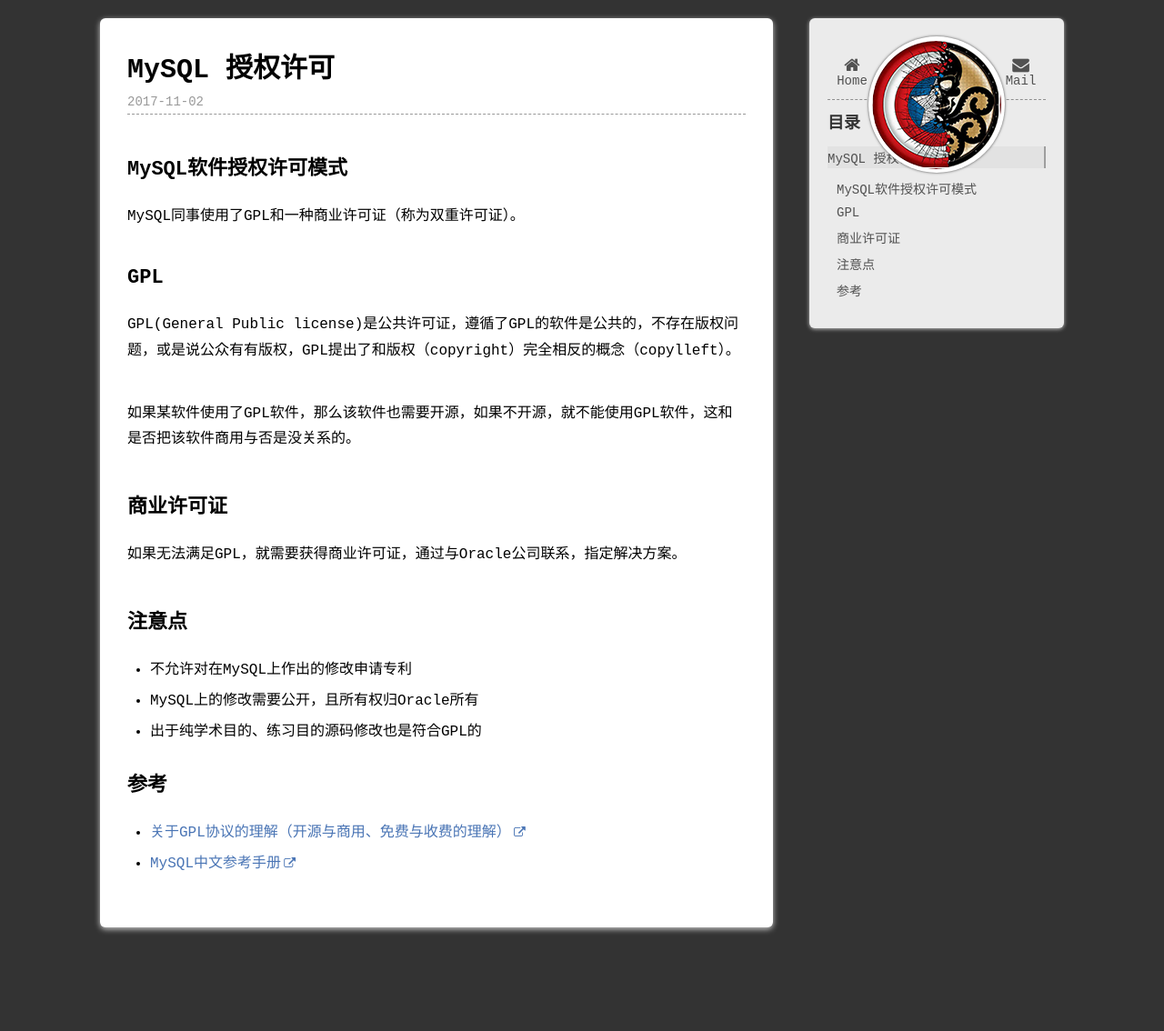
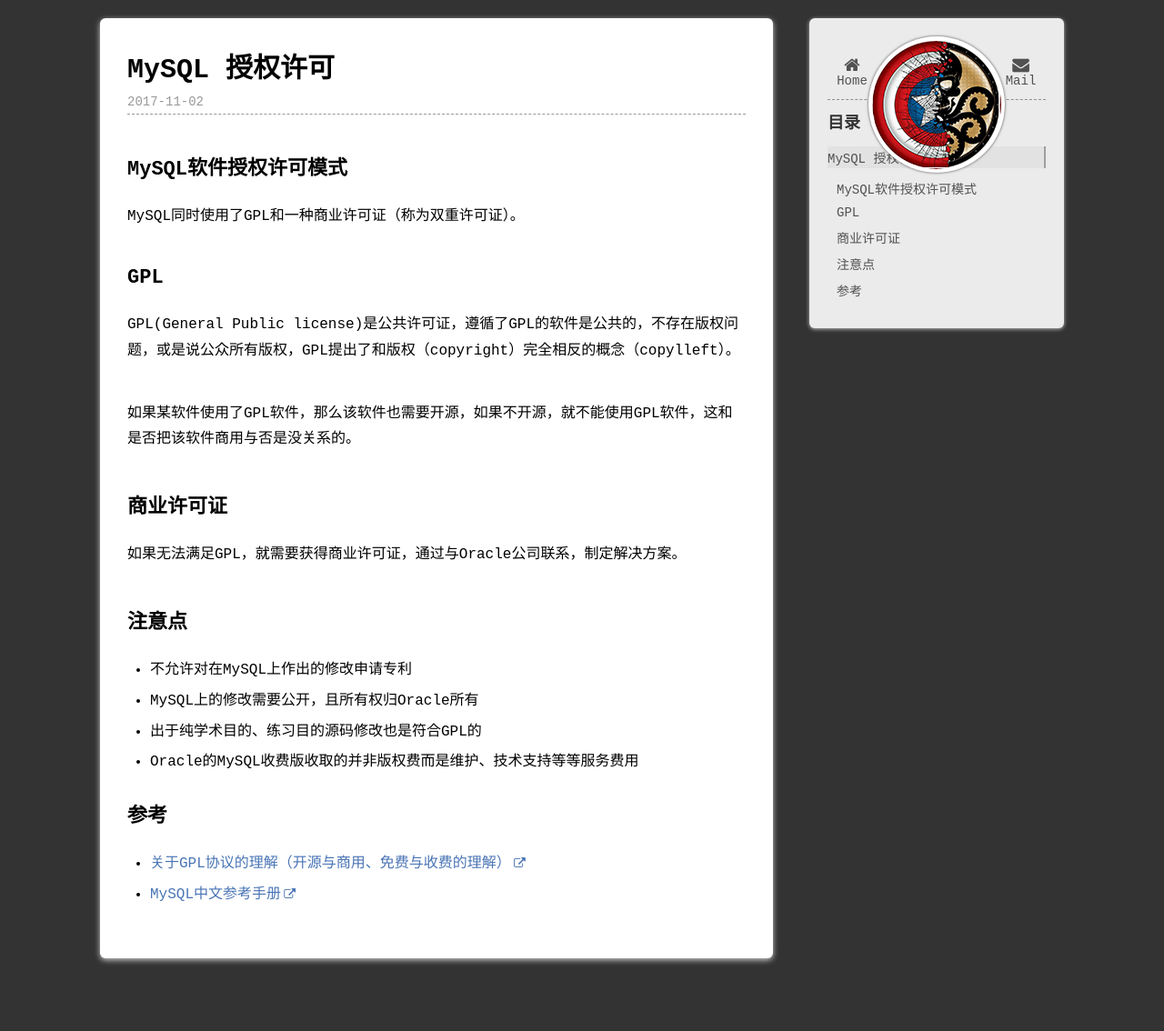
Before and after one commit to Hokkaitao/Hokkaitao.github.io, a Jekyll site: the page built from _posts/mysql/2017-11-02-mysql-copyright.md, in a window 1280 px wide. Shown: the whole page at 91% size. Built offline with Jekyll 4.4.1, drawn with Linux system fonts in a browser that asks for light colours; before the commit the page ends 1100 px from its top, so only the background shows below that.

Commit message:
modify 2017-11-02-mysql-copyright.md

```diff
--- a/_posts/mysql/2017-11-02-mysql-copyright.md
+++ b/_posts/mysql/2017-11-02-mysql-copyright.md
@@ -6,20 +6,21 @@
 ---
 ## MySQL软件授权许可模式
 
-MySQL同事使用了GPL和一种商业许可证（称为双重许可证）。
+MySQL同时使用了GPL和一种商业许可证（称为双重许可证）。
 
 ## GPL
-GPL(General Public license)是公共许可证，遵循了GPL的软件是公共的，不存在版权问题，或是说公众有有版权，GPL提出了和版权（copyright）完全相反的概念（copylleft）。
+GPL(General Public license)是公共许可证，遵循了GPL的软件是公共的，不存在版权问题，或是说公众所有版权，GPL提出了和版权（copyright）完全相反的概念（copylleft）。
 
 如果某软件使用了GPL软件，那么该软件也需要开源，如果不开源，就不能使用GPL软件，这和是否把该软件商用与否是没关系的。
 
 ## 商业许可证
-如果无法满足GPL，就需要获得商业许可证，通过与Oracle公司联系，指定解决方案。
+如果无法满足GPL，就需要获得商业许可证，通过与Oracle公司联系，制定解决方案。
 
 ## 注意点
 - 不允许对在MySQL上作出的修改申请专利
 - MySQL上的修改需要公开，且所有权归Oracle所有
 - 出于纯学术目的、练习目的源码修改也是符合GPL的
+- Oracle的MySQL收费版收取的并非版权费而是维护、技术支持等等服务费用
 
 ## 参考
 - [关于GPL协议的理解（开源与商用、免费与收费的理解）](http://blog.csdn.net/szwangdf/article/details/27191085/)
```
